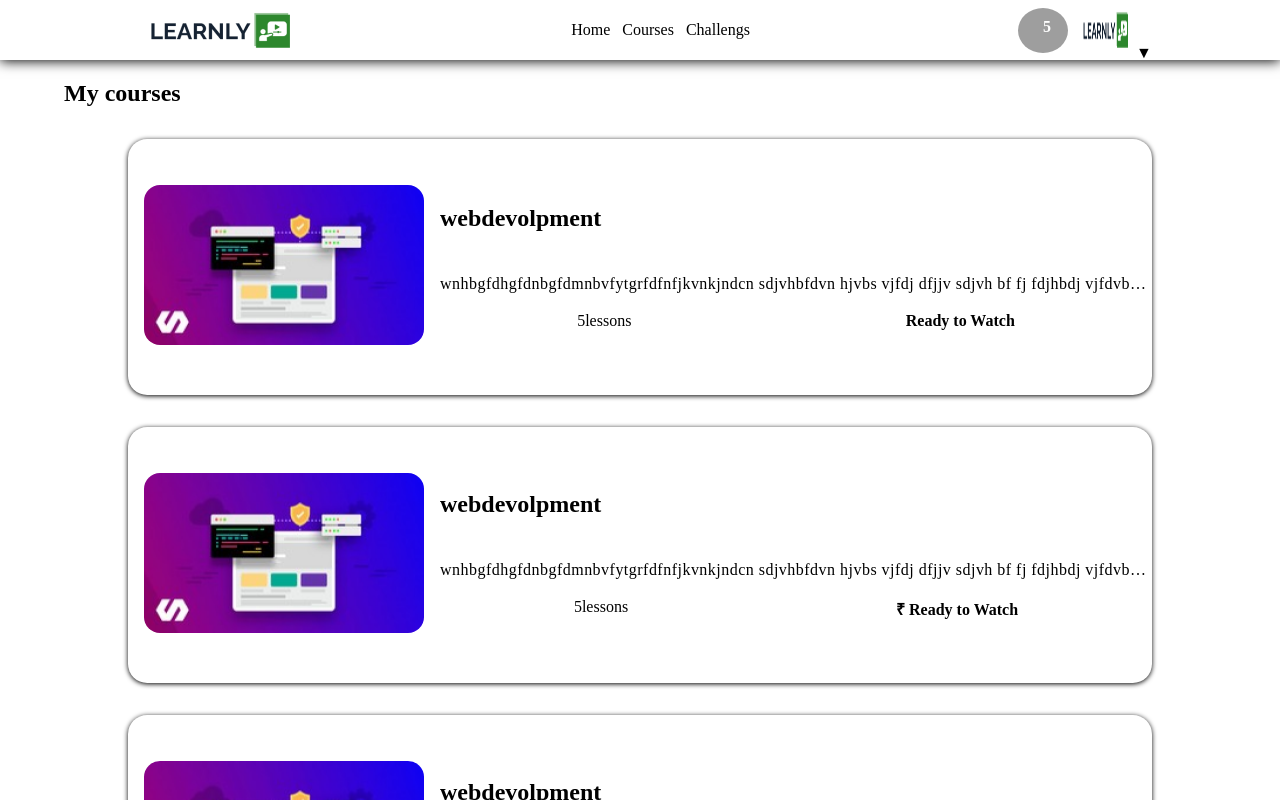
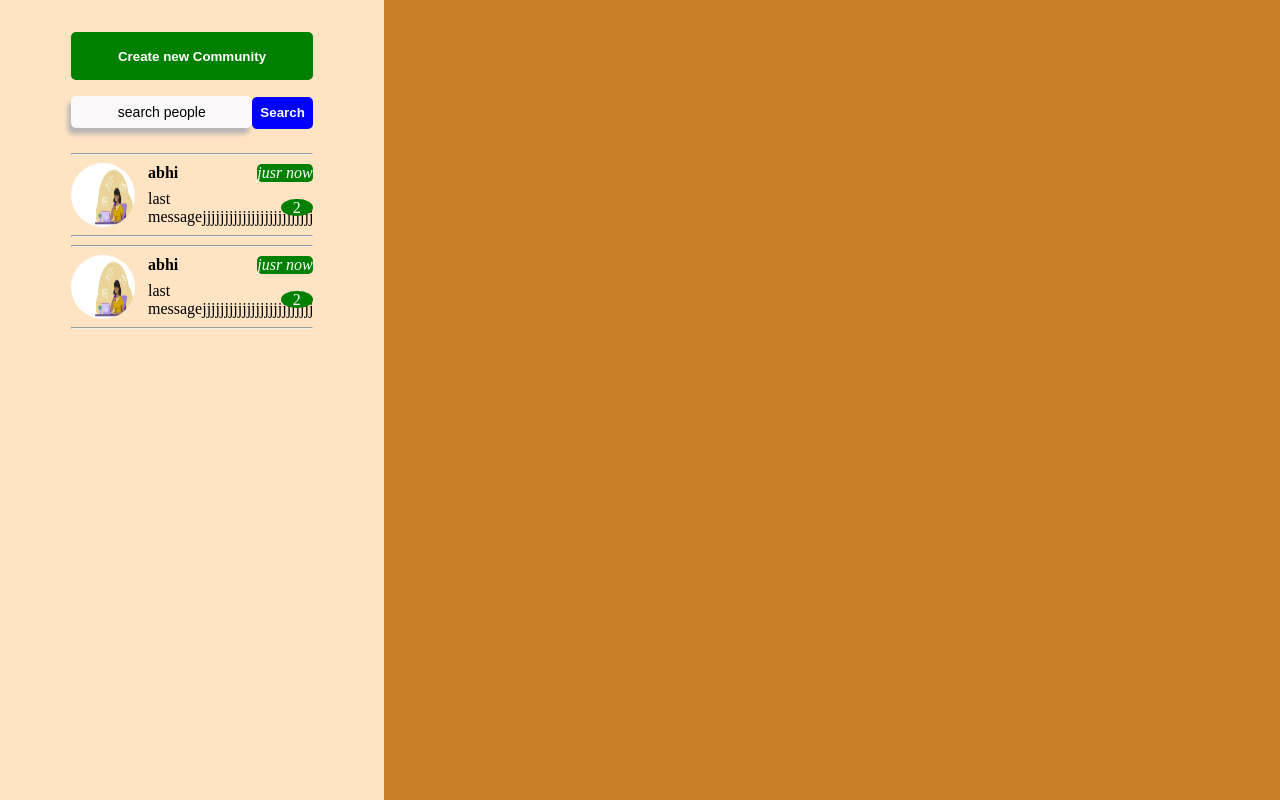
Before and after one commit to AbhijithKK/learnly, a React (Vite) app in the folder Client/: page / in a window 1280 px wide. Shown: the top 800 px of the page. Built offline with nearby package versions, Linux system fonts and the light colour scheme; grey boxes are pictures that could not be loaded.

Commit message:
chat box supparate component created

```diff
--- a/Client/src/App.tsx
+++ b/Client/src/App.tsx
@@ -1,6 +1,7 @@
 import AboutCourse from "./Components/AboutCourse/AboutCourse"
 import Box from "./Components/Box/Box"
 import Cart from "./Components/CartPage/Cart"
+import CommunityMainPage from "./Components/Community/CommunityMainPage"
 import Cbox from "./Components/CourseBox/Cbox"
 import Courses from "./Components/CoursePage/Courses"
 import Footer from "./Components/Footer/Footer"
@@ -31,7 +32,8 @@ function App() {
    {/* <Payment/> */}
    {/* <PaySuccess/> */}
    {/* <Mycourses/> */}
-   <MyCourses/>
+   {/* <MyCourses/> */}
+   <CommunityMainPage/>
    </>
   )
 }
--- /dev/null
+++ b/Client/src/Components/Community/ChatBox.tsx
@@ -0,0 +1,37 @@
+import './Community.css'
+import imgg from '../../assets/home2.jpg'
+
+const ChatBox = () => {
+  return (
+    <>
+
+                <hr className='chat-box-outerline' />
+              <div className="chat-container">
+                <div className="sub-chat-conainer">
+                    <div className="chat-image-profile">
+                  <img src={imgg} alt="" />
+                    </div>
+                    <div className="chat-user-details">
+
+                  <div className="chat-upper-details">
+                    <p className="user-name">abhi</p>
+                    <p className="date">jusr now</p>
+                  </div>
+                  <div className="chat-upper-details">
+                    <p className="last-message">last  messagejjjjjjjjjjjjjjjjjjjjjjjjjmmmmmmmmm</p>
+                    <p className="without-read-count
+                    ">
+                        {/* content-read */}
+
+                        2</p>
+                  </div>
+                </div>
+                    </div>
+              </div>
+                <hr className='chat-box-outerline' />
+
+    </>
+  )
+}
+
+export default ChatBox
--- a/Client/src/Components/Community/Community.css
+++ b/Client/src/Components/Community/Community.css
@@ -0,0 +1,96 @@
+.community-container{
+display: flex;
+height: 100vh;
+width: 100%;
+align-items: center;
+justify-content: center;
+}
+.community-left-side{
+height: 100vh;
+width: 30%;
+background-color: bisque;
+}
+.create-community{
+    display: grid;
+    align-items: center;
+    justify-content: center;
+    padding-top: 2rem;
+    row-gap: 1rem;
+
+}
+.show-community-chats{
+    overflow: hidden;
+    overflow-y: scroll;
+    /* height: 100vh; */
+}
+.chat-container{
+    display: flex;
+    align-items: center;
+    justify-content: center;
+}
+.sub-chat-conainer{
+    display: flex;
+    align-items: center;
+    justify-content: center;
+    column-gap: 0.8rem;
+}
+.chat-image-profile{
+    display: flex;
+    align-items: center;
+    justify-content: center;
+}
+.chat-image-profile img{
+    width: 4rem;
+    height: 4rem;
+    border-radius: 100%;
+}
+.chat-user-details{
+    display: grid;
+    align-items: center;
+    justify-content: center;
+    row-gap: 0.5rem;
+}
+.chat-upper-details{
+    display: flex;
+    align-items: center;
+    justify-content: space-between;
+    column-gap: 0.8rem;
+    width: 100%;
+    overflow-x: hidden;
+    text-overflow: ellipsis;
+
+}
+.chat-upper-details .user-name{
+    font-weight: bold;
+}
+.chat-upper-details .date{
+font-style: italic;
+background-color: green;
+color: white;
+border-radius: 0.3rem;
+}
+.chat-upper-details .last-message{
+    max-width: 7.5rem;
+    text-overflow: ellipsis;
+}
+.chat-upper-details .without-read-count{
+    width: 2rem;
+    height: 1.1rem;
+    border-radius: 100%;
+    color: #ffff;
+    text-align: center;
+    background-color: green;
+
+}
+.chat-upper-details .content-read{
+    display: none;
+}
+.chat-box-outerline{
+    margin-top: 0.5rem;
+    margin-bottom: 0.5rem;
+}
+.community-right-side{
+    height: 100vh;
+    width: 70%;
+    background-color: rgb(199, 126, 37);
+}
--- a/Client/src/Components/Community/CommunityMainPage.tsx
+++ b/Client/src/Components/Community/CommunityMainPage.tsx
@@ -1,11 +1,40 @@
-import React from 'react'
-
+import Button from "../Button/Button";
+import InputBox from "../InputBox/InputBox";
+import ChatBox from "./ChatBox";
+import "./Community.css";
 const CommunityMainPage = () => {
   return (
     <>
+      <div className="community-container">
+        <div className="community-left-side">
+          <div className="create-community">
+            <Button
+              bColor="green"
+              height="3rem"
+              name="Create new Community"
+              width="100%"
+            />
+            <div className="community-people-search">
+              <InputBox
+                height="2rem"
+                name="search"
+                placeHolder="search people"
+                type="text"
+                value={""}
+                width="75%"
+              />
+              <Button bColor="blue" height="2rem" name="Search" width="25%" />
+            </div>
+            <div className="show-community-chats">
+                <ChatBox/>
+                <ChatBox/>
+            </div>
+          </div>
+        </div>
+        <div className="community-right-side"></div>
+      </div>
+    </>
+  );
+};
 
-    </>
-  )
-}
-
-export default CommunityMainPage
+export default CommunityMainPage;
```
